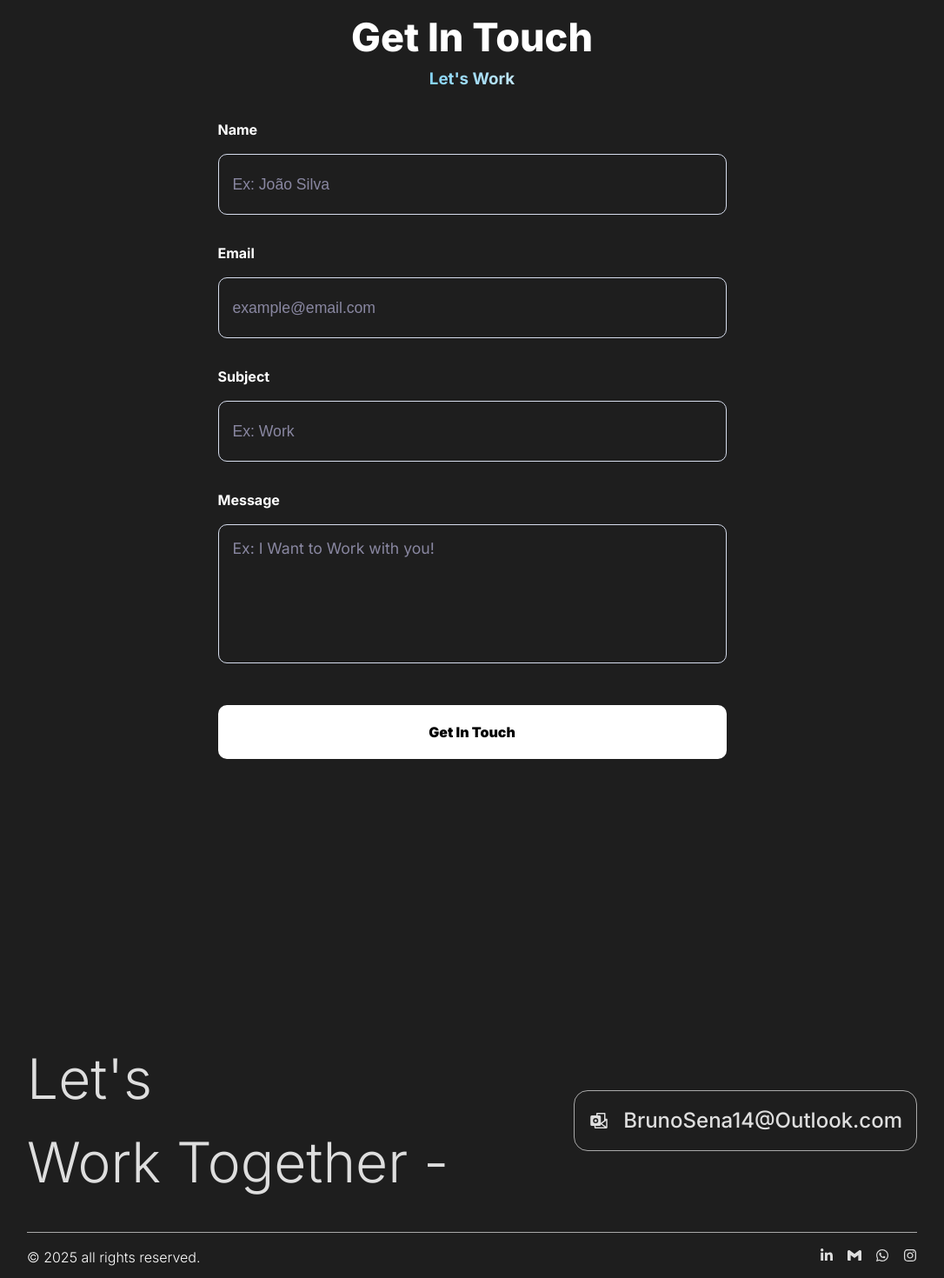
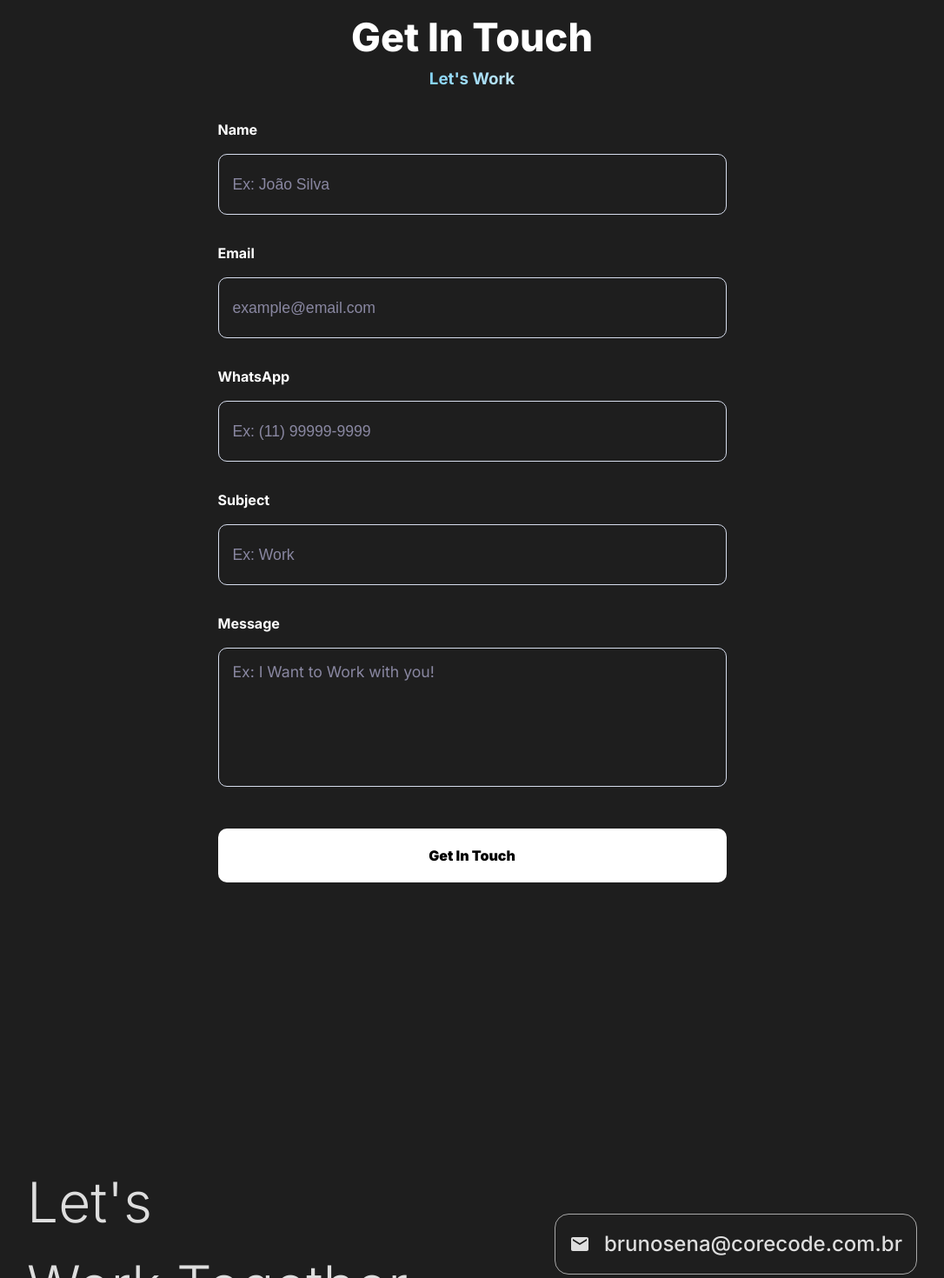
Before and after one commit to ImSena/portfolio, a React (Vite) app: page / in a window 1280 px wide. Shown: the part 4160-5630 px from the top of the page at 87% size, without its empty margins (97-1183 px from the left). Built offline with nearby package versions, Linux system fonts and the light colour scheme.

Commit message:
final version

```diff
--- a/package.json
+++ b/package.json
@@ -17,6 +17,7 @@
     "react-dom": "^18.3.1",
     "react-icons": "^5.4.0",
     "react-router-dom": "^7.1.1",
+    "react-toastify": "^11.0.5",
     "styled-components": "^6.1.14",
     "swiper": "^11.2.1"
   },
--- a/src/App.jsx
+++ b/src/App.jsx
@@ -10,6 +10,7 @@ import { ThemeProvider } from 'styled-components';
 import { lightTheme, darkTheme } from "./styles/theme";
 import GlobalStyle from './styles/globalStyles';
 import Cover from './components/Cover';
+import { ToastContainer } from "react-toastify";
 
 function App() {
   const [theme, setTheme] = useState(localStorage.getItem("theme") || "dark");
@@ -90,6 +91,7 @@ function App() {
                 <Route path="*" element={<NotFound />} />
               </Routes>
               <Footer />
+              <ToastContainer position="top-right" autoClose={3000} theme="dark" />
             </BrowserRouter>
           </div>
         </div>
--- a/src/components/Footer/index.jsx
+++ b/src/components/Footer/index.jsx
@@ -1,10 +1,10 @@
 import React from "react";
 import FooterStyle from "./style";
-import { PiMicrosoftOutlookLogoFill } from "react-icons/pi";
 import { FaLinkedinIn } from "react-icons/fa6";
 import { FaInstagram } from "react-icons/fa";
 import { SiGmail } from "react-icons/si";
 import { FaWhatsapp } from "react-icons/fa";
+import { MdEmail } from "react-icons/md";
 
 
 const Footer = () => {
@@ -21,10 +21,10 @@ const Footer = () => {
                         <div>Work Together -</div>
                     </div>
 
-                    <a className="email" href="mailto:brunosena14@outlook.com" target="_blank" title="Ir para Outlook">
-                        <PiMicrosoftOutlookLogoFill />
+                    <a className="email" href="mailto:brunosena@corecode.com.br" target="_blank" title="Ir para Outlook">
+                        <MdEmail />
 
-                        BrunoSena14@Outlook.com
+                        brunosena@corecode.com.br
                     </a>
                 </div>
 
--- a/src/components/Form/index.jsx
+++ b/src/components/Form/index.jsx
@@ -1,12 +1,18 @@
-import React, { forwardRef } from "react";
+import React, { forwardRef, useRef, useState } from "react";
 import Title from "../Title";
 import Input from "../Input";
 import Textarea from "../Textarea";
 import Section from "../Section";
 import FormStyle from "./style";
 import { useLanguage } from "../../contexts/LanguageContext";
+import { toast } from "react-toastify";
+
 
 const Form = forwardRef(({ id }, ref) => {
+
+    const formRef = useRef(null);
+
+    const [isLoading, setIsLoading] = useState(false);
 
     const { language } = useLanguage()
 
@@ -25,8 +31,15 @@ const Form = forwardRef(({ id }, ref) => {
                 label: "Mensagem",
                 placeholder: "Eu quero trabalhar com você!"
             },
-            button: "Entre em Contato"
-
+            button: "Entre em Contato",
+            email: {
+                success: "E-mail enviado com sucesso! Em breve entro em contato!",
+                error: "Erro ao enviar o e-mail. Por favor, tente novamente."
+            },
+            errors: {
+                required: "Preencha todos os campos.",
+                email: "O e-mail informado é inválido."
+            }
         },
         en: {
             title: "Get In Touch",
@@ -42,15 +55,90 @@ const Form = forwardRef(({ id }, ref) => {
                 label: "Message",
                 placeholder: "Ex: I Want to Work with you!"
             },
-            button: "Get In Touch"
+            button: "Get In Touch",
+            email: {
+                success: "Email sent successfully! I'll be in touch soon!",
+                error: "Error sending email. Please try again."
+            },
+            errors: {
+                required: "Please fill all fields.",
+                email: "Invalid email format."
+            }
         }
     }
+
+    const sendForm = async () => {
+        try {
+            setIsLoading(true);
+            const form = formRef.current;
+            const formData = new FormData(form);
+
+            const data = Object.fromEntries(formData.entries());
+
+            if (!validateForm(data)) {
+                setIsLoading(false);
+                return;
+            }
+
+            const response = await fetch("https://mail.corecode.com.br/api/send-email.php", {
+                method: 'POST',
+                headers: {
+                    "Content-Type": "application/json",
+                },
+                body: JSON.stringify(data)
+            })
+
+            if (!response.ok) {
+                throw new Error("Erro no servidor");
+            }
+
+            const result = await response.json();
+
+            console.log(result);
+
+            if (result.status !== "ok") {
+                throw new Error("Falha ao enviar email");
+            }
+
+
+            toast.success(content[language].email.success);
+
+            form.reset();
+        } catch (error) {
+            toast.error(content[language].email.error)
+        } finally {
+            setIsLoading(false);
+        }
+
+    }
+
+    const validateForm = (data) => {
+        const { name, email, whats, subject, message } = data;
+
+        if (!name || !email || !whats || !subject || !message) {
+            toast.error(content[language].errors.required);
+            return false;
+        }
+
+        const emailRegex = /^[^\s@]+@[^\s@]+\.[^\s@]+$/;
+        if (!emailRegex.test(email)) {
+            toast.error(content[language].errors.email);
+            return false;
+        }
+
+        return true;
+    };
 
     return (
         <Section id={id} ref={ref}>
             <Title title={content[language].title} subtitle={content[language].subtitle} />
 
-            <FormStyle>
+            <FormStyle
+                ref={formRef}
+                onSubmit={(e) => {
+                    e.preventDefault();
+                    sendForm();
+                }}>
                 <Input
                     label={content[language].name.label}
                     input={{ name: "name", placeholder: "Ex: João Silva" }}
@@ -59,6 +147,12 @@ const Form = forwardRef(({ id }, ref) => {
                     label={"Email"}
                     type="email"
                     input={{ name: "email", placeholder: "example@email.com" }}
+                />
+
+                <Input
+                    label={"WhatsApp"}
+                    type="text"
+                    input={{ name: "whats", placeholder: "Ex: (11) 99999-9999" }}
                 />
 
                 <Input
@@ -73,8 +167,8 @@ const Form = forwardRef(({ id }, ref) => {
                 />
 
 
-                <button>
-                {content[language].button}
+                <button disabled={isLoading}>
+                    {isLoading ? "Enviando..." : content[language].button}
                 </button>
 
             </FormStyle>
--- a/src/components/Form/style.js
+++ b/src/components/Form/style.js
@@ -2,7 +2,7 @@ import React from "react";
 
 import styled from "styled-components";
 
-const FormStyle = styled.div`
+const FormStyle = styled.form`
     width: 50%;
     display: flex;
     flex-direction: column;
```
Also changed, not shown: 1 other file (tests, documents, lock files or other folders).
